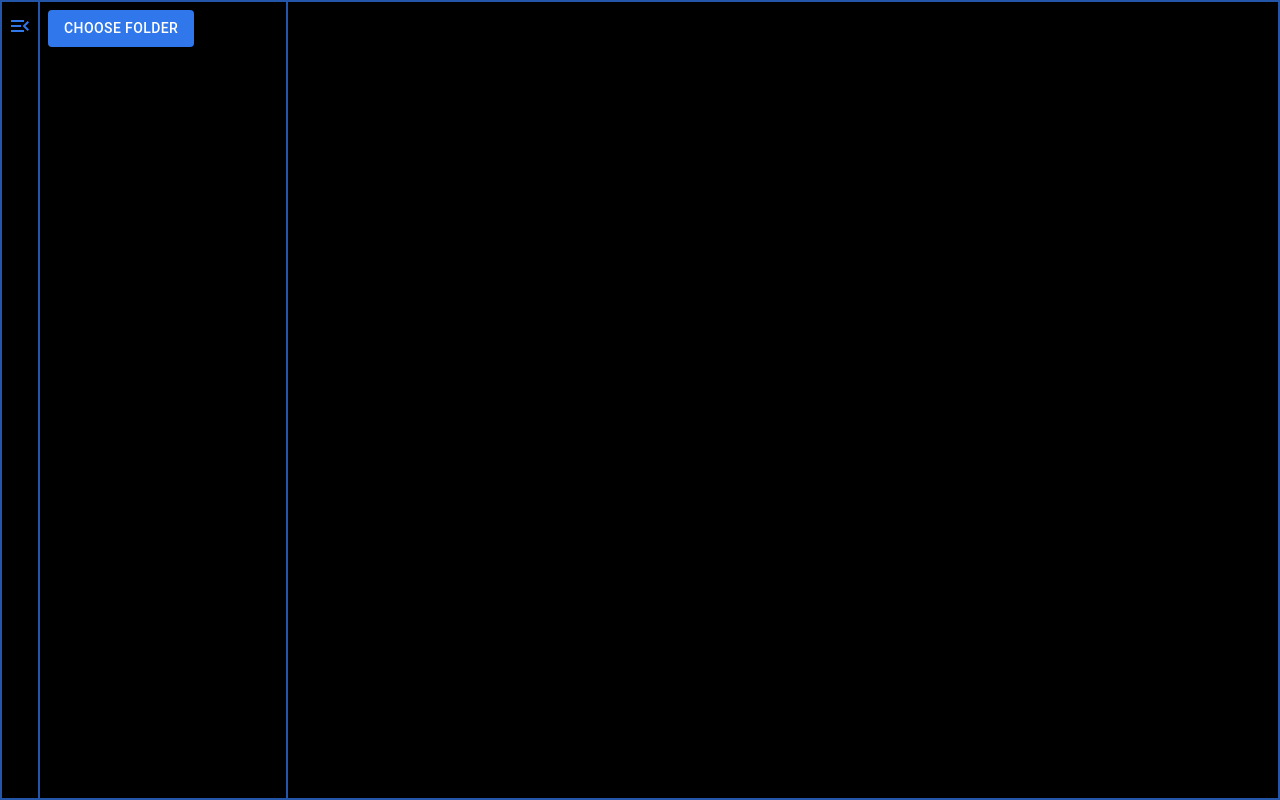
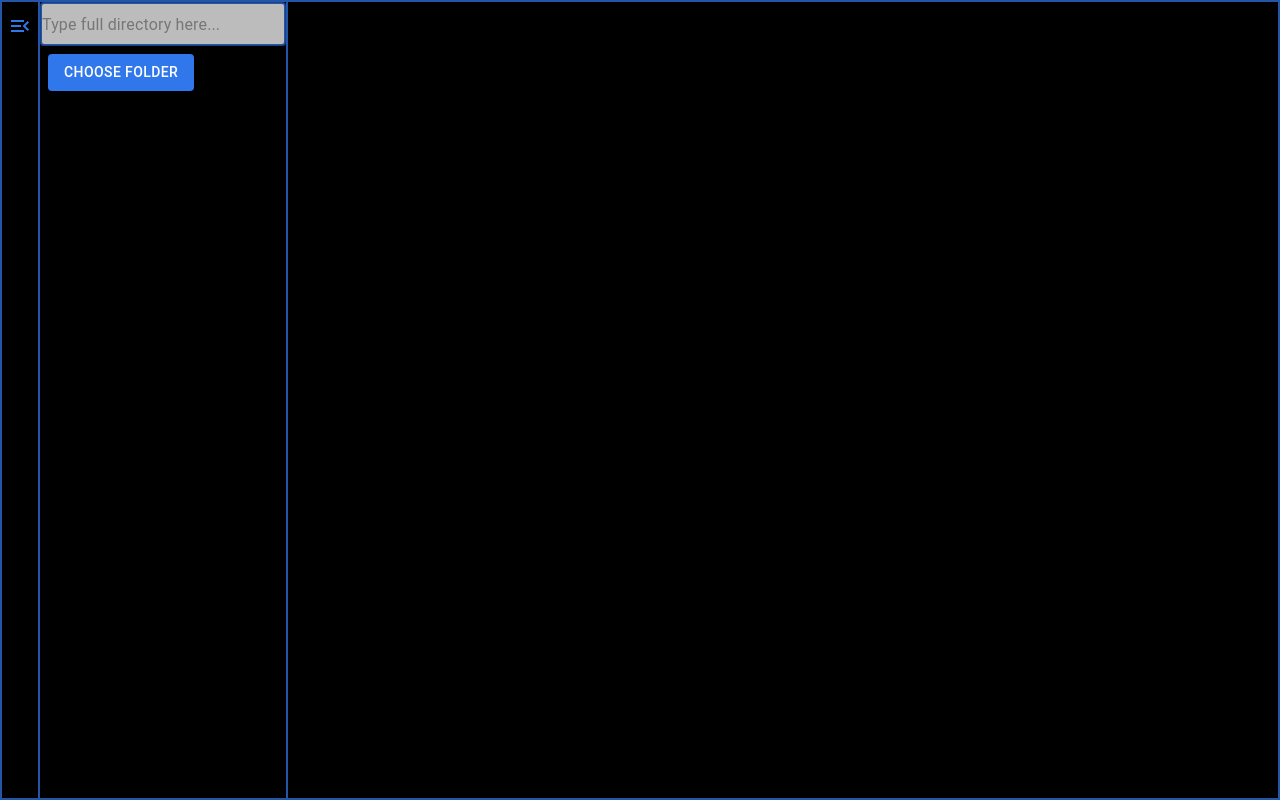
Before and after one commit to WillSkelton/commentor, a React (Create React App) app: page / in a window 1280 px wide. Built offline with nearby package versions, Linux system fonts and the light colour scheme.

Commit message:
Added directory input

```diff
--- a/src/components/FileViewer/FileViewer.jsx
+++ b/src/components/FileViewer/FileViewer.jsx
@@ -4,6 +4,7 @@ import {
   Button,
   List,
   ListItem,
+  TextField,
   Typography,
 } from "@material-ui/core";
 import { getFiles, colors } from "../../services";
@@ -17,7 +18,6 @@ const useStyles = makeStyles({
     boxSizing: "border-box",
     height: "100%",
     width: "25%",
-    padding: "12px",
     display: "flex",
     flexDirection: "column",
     justifyContent: "flex-start",
@@ -30,6 +30,21 @@ const useStyles = makeStyles({
       borderRight: `1px solid ${colors.green}`,
       borderLeft: `1px solid ${colors.green}`,
     },
+  },
+  textField: {
+    width: "100%",
+  },
+  textFieldBigInput: {
+    width: "100%",
+    padding: "0px",
+  },
+  textFieldLittleInput: {
+    backgroundColor: colors.lightGrey,
+    padding: "0px",
+    width: "100%",
+    border: `2px solid ${colors.slate}`,
+    borderRadius: "4px",
+    minHeight: "40px",
   },
   List: {
     width: "100%",
@@ -68,9 +83,11 @@ const FileViewer = (props) => {
   const classes = useStyles();
 
   const [activeFileIndex, setActiveFileIndex] = useState(0);
+  const [inputDirectory, setInputDirectory] = useState('');
 
   const handleClick = () => {
-    getFiles("opendirectory", "C:\\Users\\videm\\Downloads\\testDirectories")
+    console.log(inputDirectory);
+    getFiles("opendirectory", inputDirectory)
       .then((res) => {
         updateFiles(res);
       })
@@ -113,6 +130,20 @@ const FileViewer = (props) => {
 
   return (
     <div className={classes.root}>
+      <TextField
+        placeholder="Type full directory here..."
+        className={classes.textField}
+        color="secondary"
+        variant="outlined"
+        inputProps={{
+          className: classes.textFieldLittleInput,
+        }}
+        InputProps={{ className: classes.textFieldBigInput }}
+        value={inputDirectory.value}
+        onChange={(e) => {
+          setInputDirectory(e.target.value);
+        }}
+      ></TextField>
       <Button
         className={classes.Button}
         variant="contained"
@@ -121,7 +152,6 @@ const FileViewer = (props) => {
       >
         Choose Folder
       </Button>
-
       <List className={classes.List}>{generateList}</List>
     </div>
   );
--- a/src/components/FileViewer/FolderSelector.jsx
+++ /dev/null
@@ -1,19 +0,0 @@
-import React, { useState } from "react";
-import { makeStyles, TextField, Button } from "@material-ui/core";
-import { colors } from "../../services";
-
-// Styles go here. Root is the top component. you can make your own classes here and assign them to components
-const useStyles = makeStyles({
-  root: {},
-});
-
-const FolderSelector = (props) => {
-  // Any props that you pass in need to be named and separated by commas between the brackets
-  const {} = props;
-
-  const classes = useStyles();
-
-  return <div className={classes.root}></div>;
-};
-
-export default FolderSelector;
--- a/src/components/FileViewer/index.js
+++ b/src/components/FileViewer/index.js
@@ -1,4 +1,3 @@
 import FileViewer from "./FileViewer.jsx";
-import FolderSelector from "./FolderSelector.jsx";
 
-export { FileViewer, FolderSelector };
+export { FileViewer };
```
